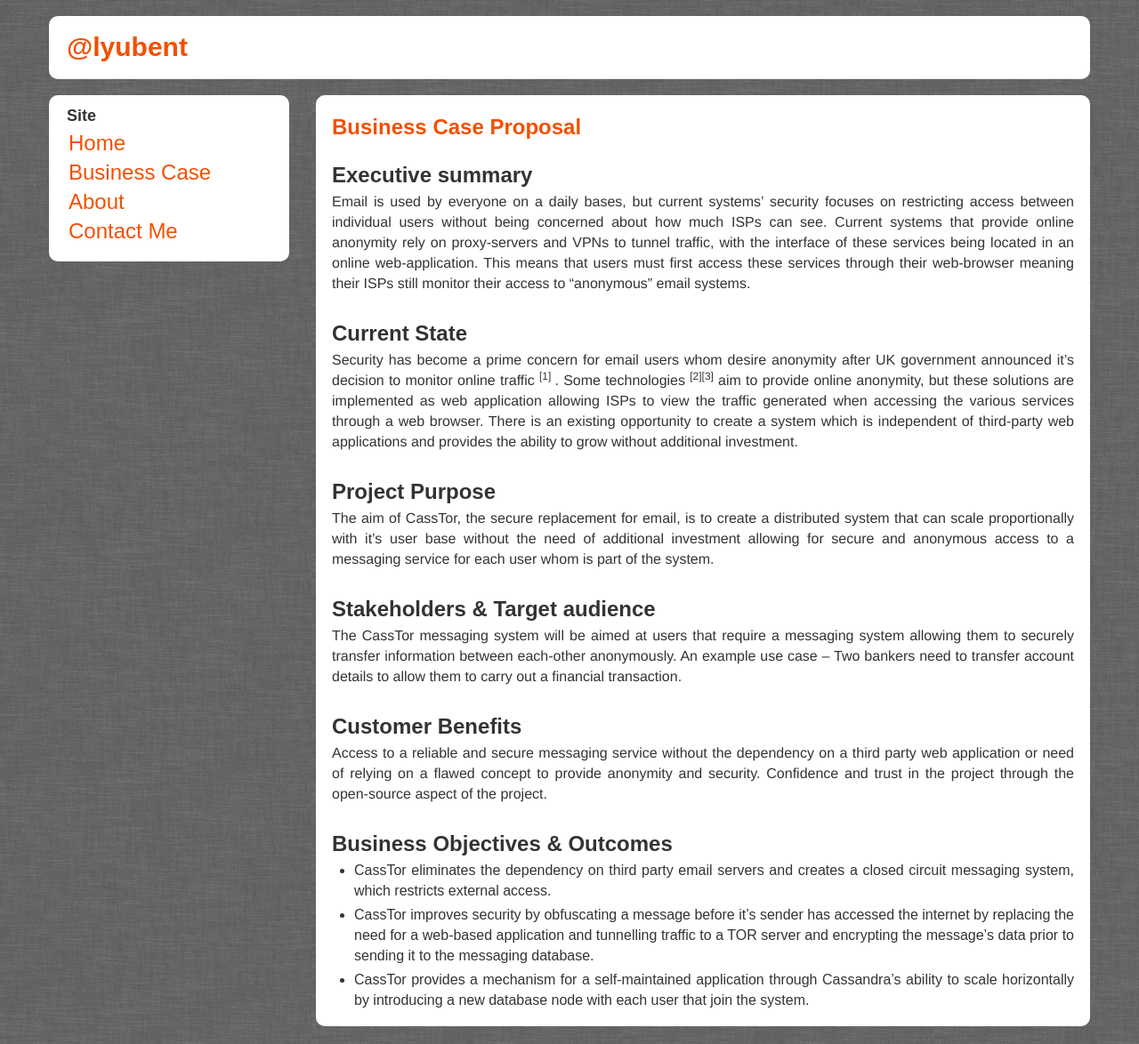
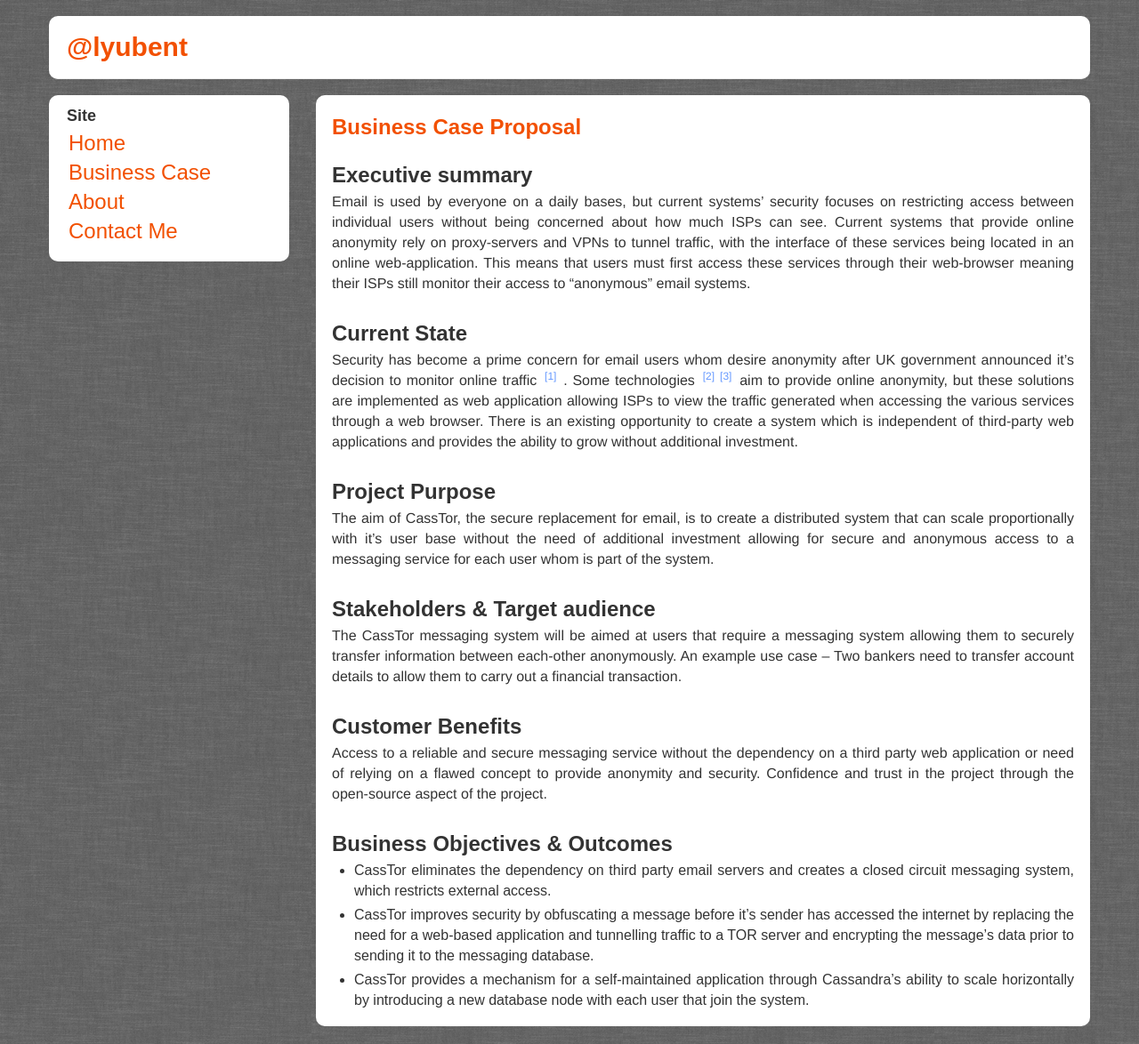
Before and after one commit to lyubent/lyubent.github.com, a Jekyll site: the page built from BusinessCase/index.html, in a window 1280 px wide. Shown: the whole page at 89% size. Built offline with Jekyll 4.4.1, drawn with Linux system fonts in a browser that asks for light colours; some web fonts are replaced.

Commit message:
Updated BusinessCase/index.html

```diff
--- a/BusinessCase/index.html
+++ b/BusinessCase/index.html
@@ -11,7 +11,7 @@ layout: default
     </p><br/>
 
     <h2>Current State</h2>
-    <p style="text-align:justify;font-size:16px;line-height:23px;">Security has become a prime concern for email users whom desire anonymity after UK government announced it’s decision to monitor online traffic <sup>[1] </sup>. Some technologies <sup>[2][3]</sup> aim to provide online anonymity, but these solutions are implemented as web application allowing ISPs to view the traffic generated when accessing the various services through a web browser. There is an existing opportunity to create a system which is independent of third-party web applications and provides the ability to grow without additional investment.
+    <p style="text-align:justify;font-size:16px;line-height:23px;">Security has become a prime concern for email users whom desire anonymity after UK government announced it’s decision to monitor online traffic <sup><a href="http://www.bbc.co.uk/news/uk-politics-17590363">[1]</a> </sup>. Some technologies <sup><a href="http://www.sendanonymousemail.net/">[2]</a><a href="https://www.silentsender.com/">[3]</a></sup> aim to provide online anonymity, but these solutions are implemented as web application allowing ISPs to view the traffic generated when accessing the various services through a web browser. There is an existing opportunity to create a system which is independent of third-party web applications and provides the ability to grow without additional investment.
     </p><br/>
 
     <h2>Project Purpose</h2>
```
